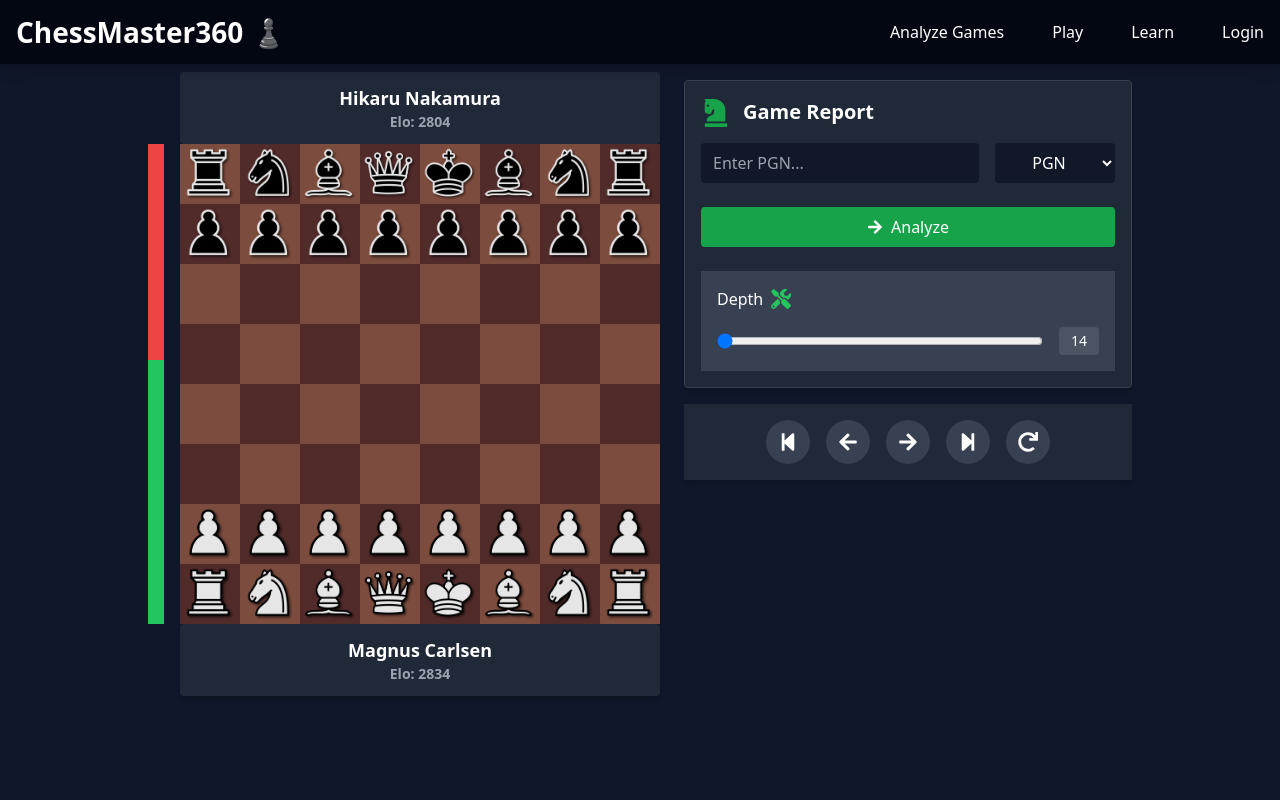
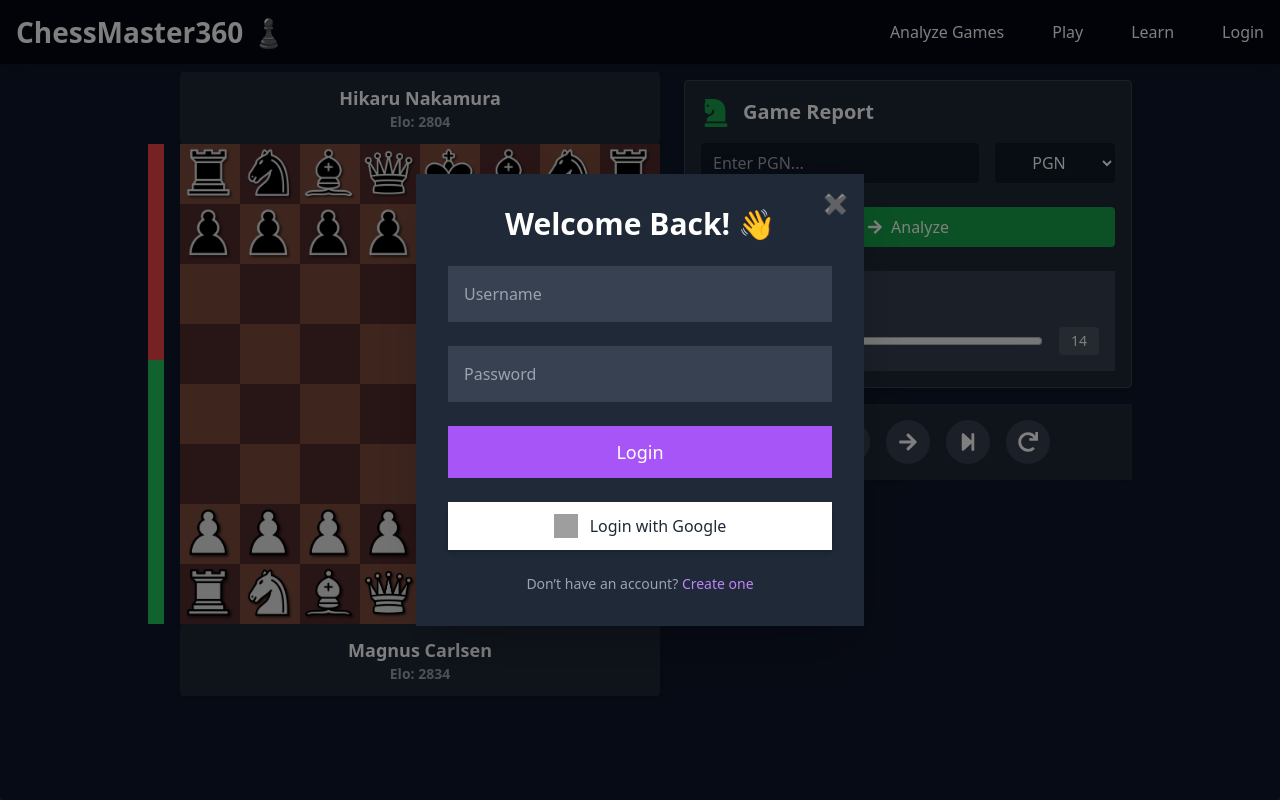
Before and after one commit to Chessmaster360/chessmaster-frontend, a React (Vite) app: page / in a window 1280 px wide. Both pictures are taken after a click on the button "Login". Built offline with nearby package versions, Linux system fonts and the light colour scheme; grey boxes are pictures that could not be loaded.

Commit message:
feat: login & register screens

```diff
--- a/src/App.tsx
+++ b/src/App.tsx
@@ -1,16 +1,46 @@
-import React from "react";
+import React, { useState } from "react";
 import Navbar from "./components/Bars/Navbar";
 import AnalyzeScreen from "./pages/AnalyzeScreen";
+import LoginModal from "./components/Login/LoginModal";
+import RegisterModal from "./components/Login/RegisterModal";
 
 const App: React.FC = () => {
+  // Estados para controlar la visibilidad de los modales
+  const [showLogin, setShowLogin] = useState(false);
+  const [showRegister, setShowRegister] = useState(false);
+
+  // Función para mostrar el LoginModal
+  const toggleLoginModal = () => {
+    setShowLogin(true);
+    setShowRegister(false); // Asegura que el modal de registro no esté abierto
+  };
+
+  // Función para mostrar el RegisterModal
+  const toggleRegisterModal = () => {
+    setShowRegister(true);
+    setShowLogin(false); // Asegura que el modal de login no esté abierto
+  };
+
   return (
     <div className="h-screen flex flex-col bg-slate-900 bg-gradient-to-r text-gray-200">
       {/* Navbar */}
-      <Navbar />
+      <Navbar onLoginClick={toggleLoginModal} />
+
       {/* Main content */}
       <main className="h-screen flex flex-col">
         <AnalyzeScreen />
       </main>
+
+      {/* Modals */}
+      {showLogin && (
+        <LoginModal
+          onClose={() => setShowLogin(false)}
+          onSwitchToRegister={toggleRegisterModal} // Pasa la función para cambiar al modal de registro
+        />
+      )}
+      {showRegister && (
+        <RegisterModal onClose={() => setShowRegister(false)} />
+      )}
     </div>
   );
 };
--- a/src/components/Bars/Navbar.tsx
+++ b/src/components/Bars/Navbar.tsx
@@ -1,22 +1,43 @@
 import React from "react";
 
-const Navbar: React.FC = () => {
+interface NavbarProps {
+  onLoginClick: () => void; // Nueva prop para manejar el clic en el botón Login
+}
+
+const Navbar: React.FC<NavbarProps> = ({ onLoginClick }) => {
   return (
     <nav className="navbar bg-gray-950 text-white p-4 shadow-lg">
       <div className="container mx-auto flex justify-between items-center">
-        <h1 className="text-2xl font-bold text-black"> ChessMaster360 ♟️</h1>
+        {/* Título */}
+        <h1 className="text-2xl font-bold text-white flex items-center">
+          ChessMaster360 <span className="ml-2 text-purple-500">♟️</span>
+        </h1>
+
+        {/* Navegación */}
         <ul className="flex space-x-12">
           <li>
-            <button className="text-white hover:text-gray-300 transition-colors">Analyze Games</button>
+            <button className="text-white hover:text-gray-300 transition-colors">
+              Analyze Games
+            </button>
           </li>
           <li>
-            <button className="text-white hover:text-gray-300 transition-colors">Play</button>
+            <button className="text-white hover:text-gray-300 transition-colors">
+              Play
+            </button>
           </li>
           <li>
-            <button className="text-white hover:text-gray-300 transition-colors">Learn</button>
+            <button className="text-white hover:text-gray-300 transition-colors">
+              Learn
+            </button>
           </li>
           <li>
-            <button className="text-white hover:text-gray-300 transition-colors">Login</button>
+            {/* Botón Login con la función `onLoginClick` */}
+            <button
+              className="text-white hover:text-gray-300 transition-colors"
+              onClick={onLoginClick}
+            >
+              Login
+            </button>
           </li>
         </ul>
       </div>
--- /dev/null
+++ b/src/components/Login/LoginModal.tsx
@@ -0,0 +1,82 @@
+import React, { FC } from "react";
+
+interface LoginModalProps {
+  onClose: () => void;
+  onSwitchToRegister: () => void; // Nueva prop para cambiar al modal de registro
+}
+
+const LoginModal: FC<LoginModalProps> = ({ onClose, onSwitchToRegister }) => {
+  return (
+    <div className="fixed inset-0 bg-black bg-opacity-50 flex justify-center items-center z-50 transition-opacity rounded">
+      {/* Overlay para cerrar */}
+      <div className="absolute inset-0" onClick={onClose}></div>
+
+      {/* Modal */}
+      <div className="relative bg-gray-800 p-8 rounded-lg shadow-2xl w-full max-w-md animate-fade-in">
+        <h2 className="text-3xl font-bold mb-6 text-center text-white">
+          Welcome Back! 👋
+        </h2>
+
+        <form className="flex flex-col gap-6">
+          {/* Username */}
+          <input
+            type="text"
+            placeholder="Username"
+            className="p-4 rounded-md bg-gray-700 text-white placeholder-gray-400 focus:outline-none focus:ring-2 focus:ring-purple-500"
+          />
+
+          {/* Password */}
+          <input
+            type="password"
+            placeholder="Password"
+            className="p-4 rounded-md bg-gray-700 text-white placeholder-gray-400 focus:outline-none focus:ring-2 focus:ring-purple-500"
+          />
+
+          {/* Login button */}
+          <button
+            type="submit"
+            className="bg-purple-500 hover:bg-purple-600 text-white py-3 rounded-md text-lg transition-all">
+            Login
+          </button>
+
+          {/* Login with Google */}
+          <button
+            type="button"
+            className="flex items-center justify-center bg-white text-gray-800 py-3 rounded-md shadow-md hover:shadow-lg transition-all">
+            <img
+              src="https://e7.pngegg.com/pngimages/704/688/png-clipart-google-google-thumbnail.png"
+              alt="Google logo"
+              className="w-6 h-6 mr-3"
+            />
+            Login with Google
+          </button>
+        </form>
+
+        {/* Footer */}
+        <div className="mt-6 text-center text-gray-400">
+          <p className="text-sm">
+            Don’t have an account?{" "}
+            <a
+              href="#"
+              className="text-purple-400 hover:underline"
+              onClick={(e) => {
+                e.preventDefault();
+                onSwitchToRegister(); // Llama a la función para cambiar al modal de registro
+              }}>
+              Create one
+            </a>
+          </p>
+        </div>
+
+        {/* Close button */}
+        <button
+          className="absolute top-4 right-4 text-gray-400 hover:text-white text-xl transition-all"
+          onClick={onClose}>
+          ✖
+        </button>
+      </div>
+    </div>
+  );
+};
+
+export default LoginModal;
--- /dev/null
+++ b/src/components/Login/RegisterModal.tsx
@@ -0,0 +1,76 @@
+import React, { FC } from "react";
+
+interface RegisterModalProps {
+  onClose: () => void;
+}
+
+const RegisterModal: FC<RegisterModalProps> = ({ onClose }) => {
+  return (
+    <div className="fixed inset-0 bg-black bg-opacity-50 flex justify-center items-center z-50">
+      {/* Overlay para cerrar */}
+      <div className="absolute inset-0" onClick={onClose}></div>
+
+      {/* Modal */}
+      <div className="relative bg-gray-800 p-8 rounded-lg shadow-2xl w-full max-w-md animate-fade-in">
+        <h2 className="text-3xl font-bold mb-6 text-center text-white">
+          Create Account 🚀
+        </h2>
+
+        <form className="flex flex-col gap-6">
+          {/* Username */}
+          <input
+            type="text"
+            placeholder="Username"
+            className="p-4 rounded-md bg-gray-700 text-white placeholder-gray-400 focus:outline-none focus:ring-2 focus:ring-purple-500"
+          />
+
+          {/* Email */}
+          <input
+            type="email"
+            placeholder="Email Address"
+            className="p-4 rounded-md bg-gray-700 text-white placeholder-gray-400 focus:outline-none focus:ring-2 focus:ring-purple-500"
+          />
+
+          {/* Password */}
+          <input
+            type="password"
+            placeholder="Password"
+            className="p-4 rounded-md bg-gray-700 text-white placeholder-gray-400 focus:outline-none focus:ring-2 focus:ring-purple-500"
+          />
+
+          {/* Register button */}
+          <button
+            type="submit"
+            className="bg-purple-500 hover:bg-purple-600 text-white py-3 rounded-md text-lg transition-all">
+            Sign Up
+          </button>
+        </form>
+
+        {/* Footer */}
+        <div className="mt-6 text-center text-gray-400">
+          <p className="text-sm">
+            Already have an account?{" "}
+            <a
+              href="#"
+              className="text-purple-400 hover:underline"
+              onClick={(e) => {
+                e.preventDefault();
+                alert("Redirecting to login...");
+              }}>
+              Login
+            </a>
+          </p>
+        </div>
+
+        {/* Close button */}
+        <button
+          className="absolute top-4 right-4 text-gray-400 hover:text-white text-xl transition-all"
+          onClick={onClose}>
+          ✖
+        </button>
+      </div>
+    </div>
+  );
+};
+
+export default RegisterModal;
--- a/tailwind.config.js
+++ b/tailwind.config.js
@@ -3,6 +3,15 @@
   content: ["./index.html", "./src/**/*.{js,ts,jsx,tsx}"],
   theme: {
   	extend: {
+		animation: {
+			"fade-in": "fadeIn 0.3s ease-out",
+		  },
+		  keyframes: {
+			fadeIn: {
+			  "0%": { opacity: 0 },
+			  "100%": { opacity: 1 },
+			},
+		  },
   		colors: {
   			'bleu-gray-100': 'var(--Bleu-gray-100, #F1F5F9)',
   			customYellow: '#FBBF24',
```
